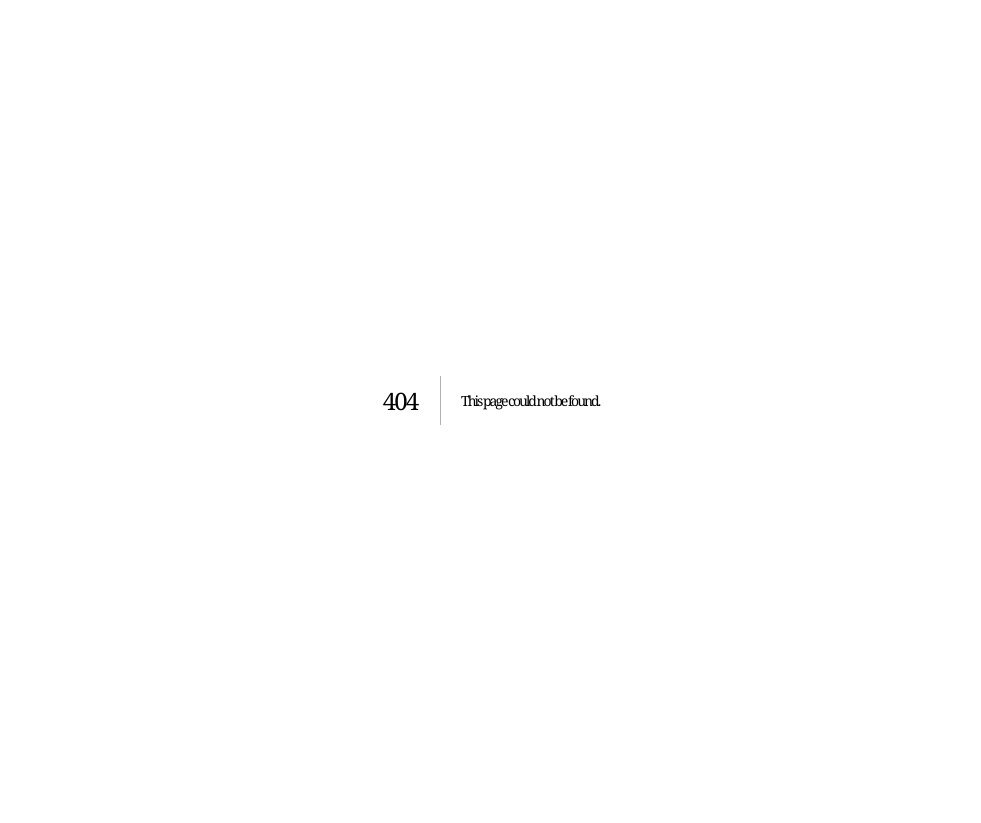
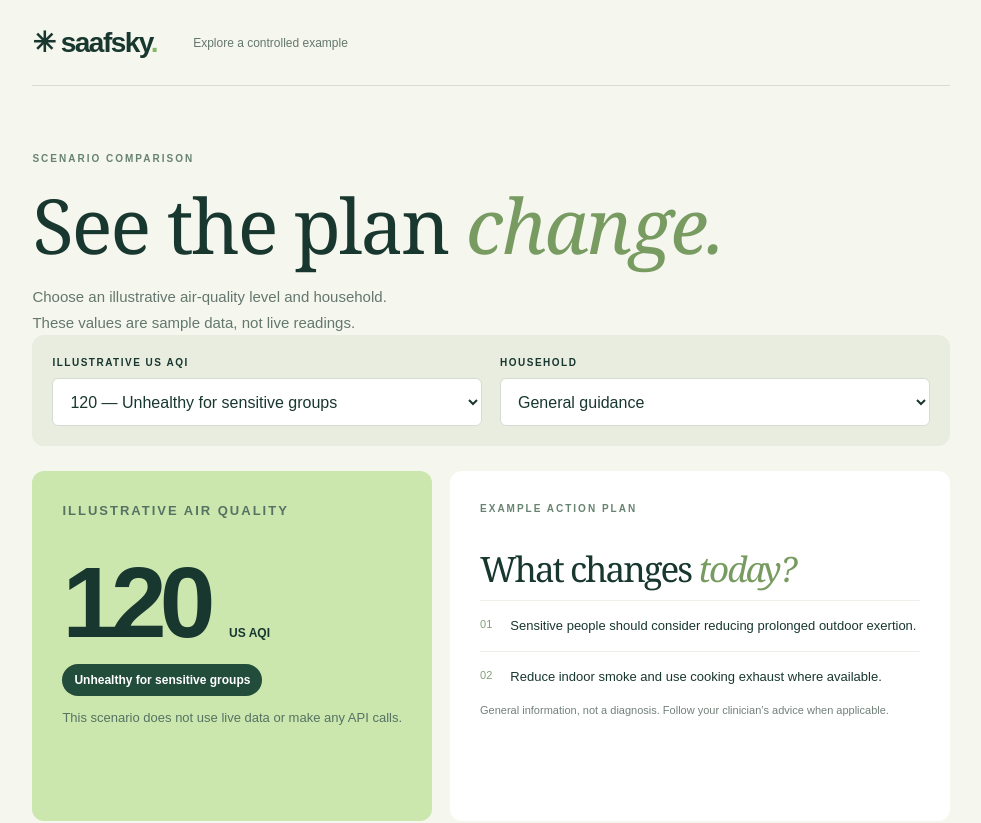
Before and after one commit to priyanshuchawda/saafsky, a Next.js app: page /scenarios in a window 1280 px wide. Before the commit this address had no page. Shown: the top 823 px of the page, without its empty margins (149-1130 px from the left). Before the commit the page ends 800 px from the top, so only its background shows below. Built offline with nearby package versions, Linux system fonts and the light colour scheme.

Commit message:
feat: add offline scenario comparison

```diff
--- a/src/app/page.tsx
+++ b/src/app/page.tsx
@@ -7,10 +7,10 @@ type Air = { current?: { time?: string; us_aqi?: number | null; pm2_5?: number |
 const initial: City = { name: "Delhi", country: "India", latitude: 28.6519, longitude: 77.2315 };
 export default function Home() {
  const [city,setCity]=useState(initial); const [query,setQuery]=useState(""); const [results,setResults]=useState<City[]>([]); const [profile,setProfile]=useState<Profile>("adult"); const [air,setAir]=useState<Air|null>(null); const [status,setStatus]=useState("Loading air quality…"); const [updated,setUpdated]=useState("");
- useEffect(()=>{ const controller=new AbortController(); fetch(`/api/air?lat=${city.latitude}&lon=${city.longitude}`,{signal:controller.signal}).then(async r=>{if(!r.ok)throw new Error();return r.json()}).then((body:{data:Air;retrievedAt:string})=>{setAir(body.data);setUpdated(body.retrievedAt);setStatus("")}).catch(()=>{if(!controller.signal.aborted){setAir(null);setStatus("Air data is unavailable. Please try again later.")}});return()=>controller.abort() },[city]);
+ useEffect(()=>{ const controller=new AbortController(); fetch(`/api/air?lat=${city.latitude}&lon=${city.longitude}`,{signal:controller.signal}).then(async r=>{if(!r.ok)throw new Error();return r.json()}).then((body:{data:Air;retrievedAt:string})=>{setAir(body.data);setUpdated(body.retrievedAt);setStatus(Date.now() - Date.parse(body.retrievedAt) > 3600000 ? "This air data is over one hour old. Check a local official source for current conditions." : "")}).catch(()=>{if(!controller.signal.aborted){setAir(null);setStatus("Air data is unavailable. Please try again later.")}});return()=>controller.abort() },[city]);
  async function search(event:React.FormEvent<HTMLFormElement>){event.preventDefault();if(query.trim().length<2)return;try{const r=await fetch(`/api/locations?q=${encodeURIComponent(query)}`);if(!r.ok)throw new Error();const body=await r.json() as {results?:City[]};setResults(body.results??[]);if(!body.results?.length)setStatus("No cities found. Try another search.")}catch{setStatus("City search is unavailable. Please try again.")}}
  const aqi=typeof air?.current?.us_aqi==="number"&&Number.isFinite(air.current.us_aqi)?air.current.us_aqi:null;const times=air?.hourly?.time??[];const values=air?.hourly?.us_aqi??[];const start=Math.max(0,times.findIndex(t=>t >= (air?.current?.time??"")));
- return <main className="shell"><header className="top"><Link className="brand" href="/">✳ saafsky<span>.</span></Link><p>A little clarity for the air you breathe</p><small>YOUR AIR COMPANION</small></header><section className="intro"><div><p className="eyebrow">A BETTER DAY STARTS HERE ✳</p><h1>Breathe a little<br/><em>easier.</em></h1><p className="lead">Know your air. Plan your day. Make choices that feel right for you and your family.</p></div><div className="art" aria-hidden="true">✳<p>Small steps.<br/>Clearer days.</p></div></section>
+ return <main className="shell"><header className="top"><Link className="brand" href="/">✳ saafsky<span>.</span></Link><p>A little clarity for the air you breathe</p><Link className="demo-link" href="/scenarios">Try a demo ↗</Link></header><section className="intro"><div><p className="eyebrow">A BETTER DAY STARTS HERE ✳</p><h1>Breathe a little<br/><em>easier.</em></h1><p className="lead">Know your air. Plan your day. Make choices that feel right for you and your family.</p></div><div className="art" aria-hidden="true">✳<p>Small steps.<br/>Clearer days.</p></div></section>
  <section className="toolbar" aria-label="Location and household"><form onSubmit={search}><label htmlFor="city">YOUR LOCATION</label><div className="search"><input id="city" value={query} onChange={e=>setQuery(e.target.value)} placeholder="Search for a city" minLength={2} maxLength={80}/><button>Search</button></div>{results.length>0&&<ul className="results">{results.map((c,i)=><li key={`${c.latitude}-${c.longitude}-${i}`}><button type="button" onClick={()=>{setStatus("Loading air quality…");setAir(null);setCity(c);setResults([]);setQuery("")}}>{c.name}{c.admin1?`, ${c.admin1}`:""}{c.country?`, ${c.country}`:""}</button></li>)}</ul>}</form><div className="profile"><label htmlFor="profile">YOUR HOUSEHOLD</label><select id="profile" value={profile} onChange={e=>setProfile(e.target.value as Profile)}><option value="adult">General guidance</option><option value="sensitive">Sensitive household member</option></select></div></section>
  <div className="heading"><div><p className="eyebrow">YOUR AIR, AT A GLANCE</p><h2>Today in {city.name} ↗</h2></div><p>Model estimates · US AQI</p></div>{status&&<p role="status" className="notice">{status}</p>}<section className="dashboard"><article className="aq"><p className="eyebrow">CURRENT AIR QUALITY</p><div className="number">{aqi===null?"—":Math.round(aqi)} <small>US AQI</small></div><strong className="category">{category(aqi)}</strong><p>Model estimate for {city.name}. Conditions can vary across your city.</p><div className="pollutants"><div>PM2.5<strong>{air?.current?.pm2_5??"—"} <small>µg/m³</small></strong></div><div>PM10<strong>{air?.current?.pm10??"—"} <small>µg/m³</small></strong></div></div></article><article className="plan"><p className="eyebrow">YOUR PERSONAL AIR PLAN ✳</p><h3>Little actions,<br/><em>meaningful care.</em></h3><p className="muted">Based on the current estimate and your household selection.</p><ol>{advice(aqi,profile).map((item,i)=><li key={item}><span>0{i+1}</span>{item}</li>)}</ol><p className="fine">General information, not a diagnosis. Follow your clinician’s advice when applicable.</p></article></section>
  <section><div className="heading"><div><p className="eyebrow">LOOKING AHEAD</p><h2>The hours ahead ↗</h2></div><p>Forecast · {air?.timezone??"local time"}</p></div><div className="hours">{times.slice(start,start+8).map((time,i)=><div key={time}><span>{time.replace("T"," ").slice(5)}</span><strong>{values[start+i]??"—"}</strong><small>US AQI</small></div>)}{times.length===0&&<p>No forecast available.</p>}</div><p className="fine">Source: <a href="https://open-meteo.com/en/docs/air-quality-api">Open-Meteo</a>. Forecast time: {air?.current?.time?.replace("T"," ")??"unavailable"}. Retrieved: {updated?new Date(updated).toLocaleString():"unavailable"}. Forecasts are estimates, not local sensor measurements.</p></section><footer><strong>✳ saafsky.</strong><span>A calmer way to navigate the air around you.</span></footer></main>
--- /dev/null
+++ b/src/app/scenarios/page.tsx
@@ -0,0 +1,23 @@
+"use client";
+
+import Link from "next/link";
+import { useState } from "react";
+import { advice, category, type Profile } from "@/lib/air";
+
+export default function Scenarios() {
+  const [aqi, setAqi] = useState(120);
+  const [profile, setProfile] = useState<Profile>("adult");
+  return <main className="shell scenario">
+    <header className="top"><Link className="brand" href="/">✳ saafsky<span>.</span></Link><p>Explore a controlled example</p></header>
+    <p className="eyebrow">SCENARIO COMPARISON</p>
+    <h1>See the plan <em>change.</em></h1>
+    <p className="lead">Choose an illustrative air-quality level and household. These values are sample data, not live readings.</p>
+    <div className="toolbar">
+      <div className="profile"><label htmlFor="scenario-aqi">ILLUSTRATIVE US AQI</label><select id="scenario-aqi" value={aqi} onChange={event => setAqi(Number(event.target.value))}><option value={40}>40 — Good</option><option value={120}>120 — Unhealthy for sensitive groups</option><option value={180}>180 — Unhealthy</option><option value={250}>250 — Very unhealthy</option></select></div>
+      <div className="profile"><label htmlFor="scenario-profile">HOUSEHOLD</label><select id="scenario-profile" value={profile} onChange={event => setProfile(event.target.value as Profile)}><option value="adult">General guidance</option><option value="sensitive">Sensitive household member</option></select></div>
+    </div>
+    <section className="dashboard scenario-result" aria-live="polite"><article className="aq"><p className="eyebrow">ILLUSTRATIVE AIR QUALITY</p><div className="number">{aqi} <small>US AQI</small></div><strong className="category">{category(aqi)}</strong><p>This scenario does not use live data or make any API calls.</p></article><article className="plan"><p className="eyebrow">EXAMPLE ACTION PLAN</p><h3>What changes <em>today?</em></h3><ol>{advice(aqi, profile).map((item, i) => <li key={item}><span>0{i + 1}</span>{item}</li>)}</ol><p className="fine">General information, not a diagnosis. Follow your clinician’s advice when applicable.</p></article></section>
+    <p className="fine">US AQI categories: <a href="https://www.airnow.gov/aqi/aqi-basics/">AirNow</a>. Indoor air actions: <a href="https://www.epa.gov/indoor-air-quality-iaq/indoor-air-filtration">US EPA</a>.</p>
+    <footer><Link href="/">← Back to live dashboard</Link></footer>
+  </main>;
+}
```
Also changed, not shown: src/app/globals.css, 1 other file (tests, documents, lock files or other folders).
